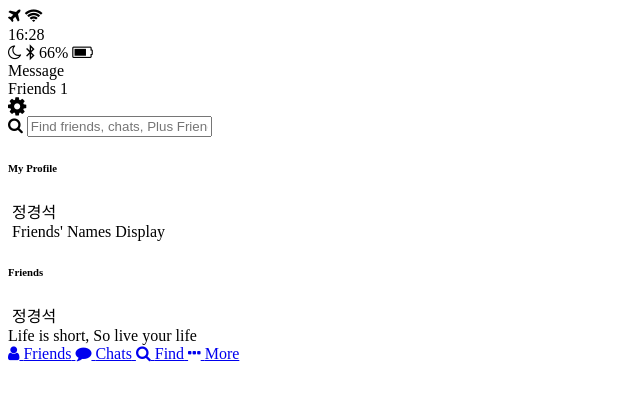
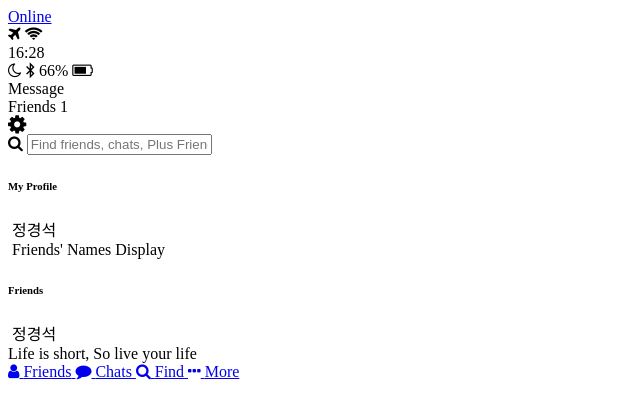
Before and after one commit to dodjdy2/real_kakao_clone, a plain HTML site: page index.html in a window 1280 px wide. Shown: the whole page, without its empty margins (0-640 px from the left). Drawn offline with Linux system fonts and the light colour scheme.

Commit message:
180730
Add Online

```diff
--- a/index.html
+++ b/index.html
@@ -9,6 +9,9 @@
 
   <body>
     <header>
+      <a href= "https://dodjdy2.github.io/real_kakao_clone/">
+        <span class = "tab-bar__title">Online</span>
+      </a>
 
       <div class="header__top">
         <div class="header__column">
```
